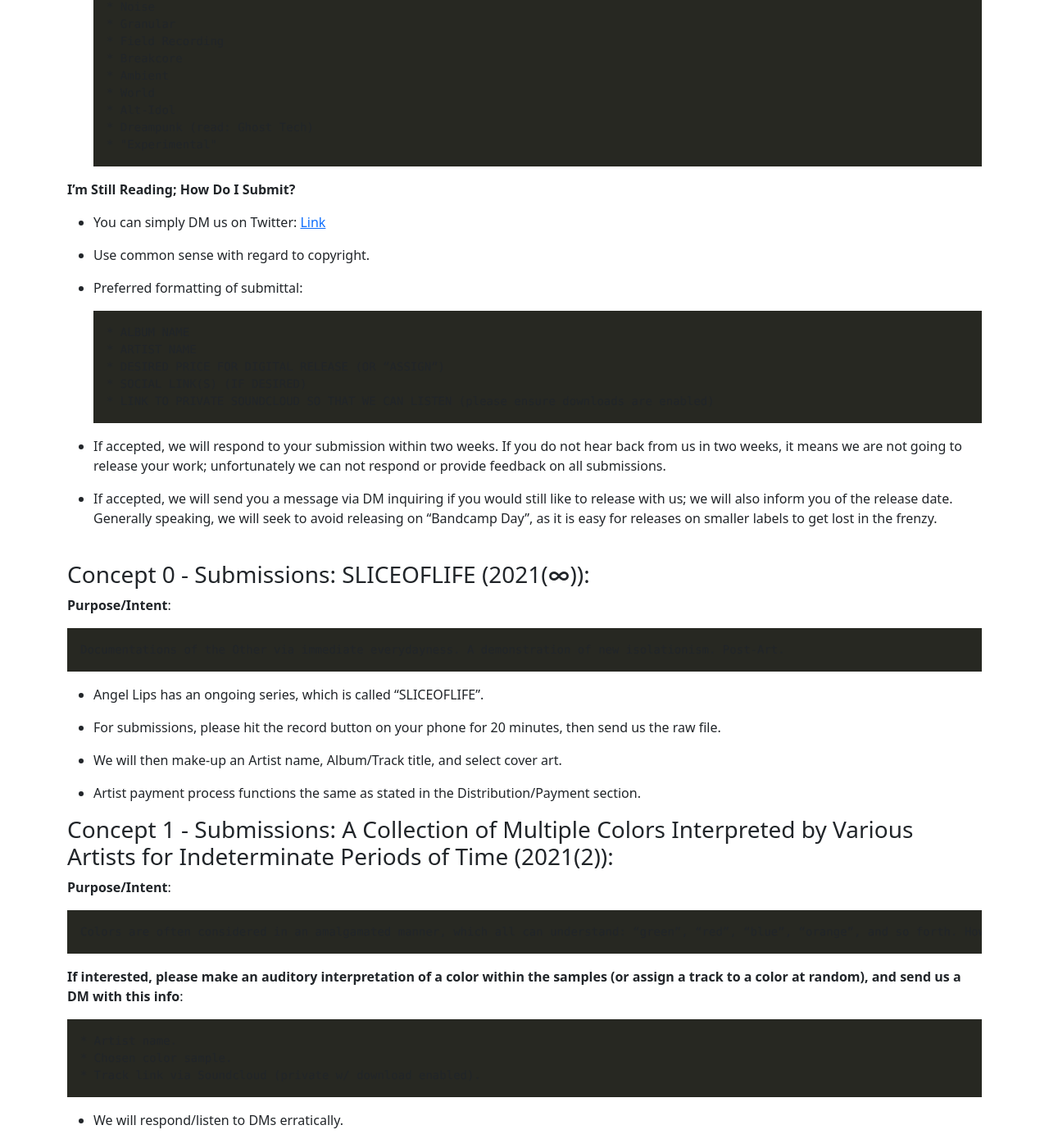
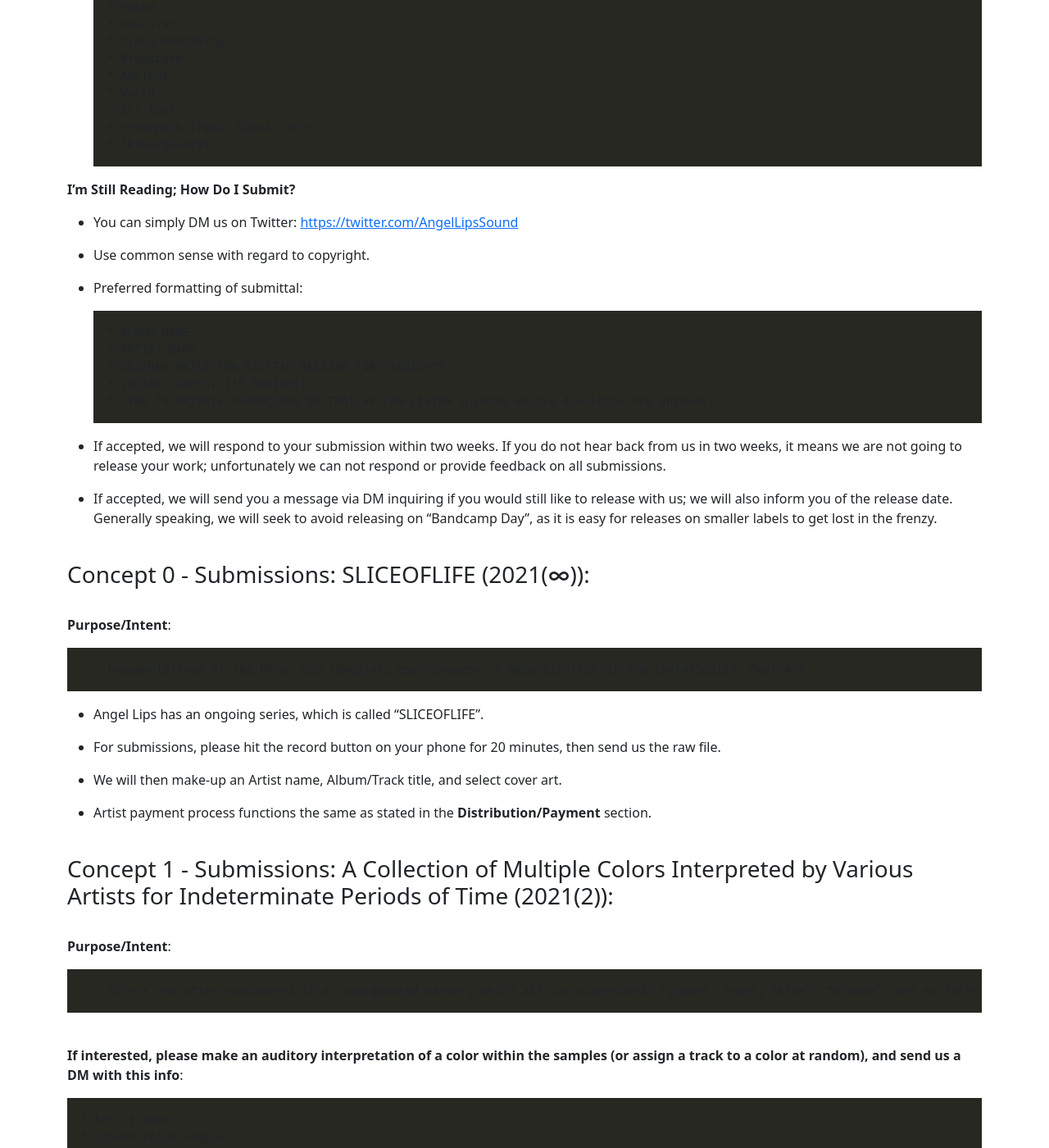
Before and after one commit to angellips/angellips.github.io, a Jekyll site: the page built from submissions.md, in a window 1280 px wide and 1400 px high, scrolled down 748 px. Shown: the whole window at 82% size. Built offline with Jekyll 4.4.1, drawn with Linux system fonts in a browser that asks for light colours; some of the changed text lies outside the part shown.

Commit message:
updated submissions

````diff
--- a/submissions.md
+++ b/submissions.md
@@ -42,7 +42,7 @@ At the moment, all releases are digital only.
 
 **I’m Still Reading; How Do I Submit?**
 
-* You can simply DM us on Twitter: [Link](https://twitter.com/AngelLipsSound)
+* You can simply DM us on Twitter: [https://twitter.com/AngelLipsSound](https://twitter.com/AngelLipsSound)
 
 * Use common sense with regard to copyright.
 
@@ -59,26 +59,26 @@ At the moment, all releases are digital only.
 * If accepted, we will send you a message via DM inquiring if you would still like to release with us; we will also inform you of the release date. Generally speaking, we will seek to avoid releasing on “Bandcamp Day”, as it is easy for releases on smaller labels to get lost in the frenzy. <br/><br/>
 
 ### Concept 0 - Submissions: SLICEOFLIFE (2021(∞)):
-
+<br/>
 **Purpose/Intent**:
-
+```
     Documentations of the Other via immediate everydayness. A demonstration of new isolationism. Post-Art.
-
+```
 * Angel Lips has an ongoing series, which is called “SLICEOFLIFE”.
 
 * For submissions, please hit the record button on your phone for 20 minutes, then send us the raw file.
 
 * We will then make-up an Artist name, Album/Track title, and select cover art.
 
-* Artist payment process functions the same as stated in the Distribution/Payment section.
-<br>
+* Artist payment process functions the same as stated in the **Distribution/Payment** section. <br/><br/>
 
 ### Concept 1 - Submissions: A Collection of Multiple Colors Interpreted by Various Artists for Indeterminate Periods of Time (2021(2)):
-
+<br/>
 **Purpose/Intent**:
-
+```
     Colors are often considered in an amalgamated manner, which all can understand: “green”, “red”, “blue”, “orange”, and so forth. However, despite our frequent desire to simplify, it is equally known that each color we encounter can be approached as a solitary microcosm; it is here we encounter such concepts as “neon pink”, “baby blue”, “canary yellow”, and an innumerable count of other variations. Therefore, rather than living a life which witnesses only an indistinct blur, we have instead chosen to take sight of each unique alteration that lights our existence.
-
+```
+<br/>
 **If interested, please make an auditory interpretation of a color within the samples (or assign a track to a color at random), and send us a DM with this info**:
 
     * Artist name.
@@ -93,11 +93,10 @@ At the moment, all releases are digital only.
 
 * We are an experimental label dedicated to fine art.
 
-* [Bandcamp](https://angellips.bandcamp.com/music)
+* [https://angellips.bandcamp.com/music](https://angellips.bandcamp.com/music) <br/><br/>
 
-<br>
 ## Angel Lips: Distribution and Payment
-
+<br/>
 **Payment:**
 
 * Artists receive 100% of digital sales.
@@ -109,11 +108,11 @@ At the moment, all releases are digital only.
 
 * For example: presume the physical unit cost is $4, and Angel Lips sells it for $2 to the customer. You will receive $3. The higher the loss we sell for, the more money goes to the Artist.
   * The physical portion of our label is designed to be unprofitable for the label, and profitable for the Artist.
-  * The variables in the above example will be communicated to you prior to release. <br/><br/>
+  * The variables in the above example will be communicated to you prior to release. <br/>
 
-  * In the event that a “digital discography” is purchased by a consumer, the amount of the purchase, subtracted by the total amount of purchase price derived from albums created in-house (¥3,900 as of writing), will be divided amongst the Artists. <br/><br/>
+  * In the event that a “digital discography” is purchased by a consumer, the amount of the purchase, subtracted by the total amount of purchase price derived from albums created in-house (¥3,900 as of writing), will be divided amongst the Artists. <br/>
 
-  * We have no discount on the “digital discography” price; in the event that we apply a discount, such a percent will not be equal to an amount higher than the in-house derivative value. <br/><br/>
+  * We have no discount on the “digital discography” price; in the event that we apply a discount, such a percent will not be equal to an amount higher than the in-house derivative value. <br/>
 
   * In simple terms, the ¥3,900 stated above will be the maximum discount on the “digital discography” price; the function of this is to rotate profits away from Angel Lips directly to the Artists. <br/><br/>
 
````
Also changed, not shown: _posts/2021-07-06-AL-CINEMATICCULTURE001.md (+4 -4 lines).
